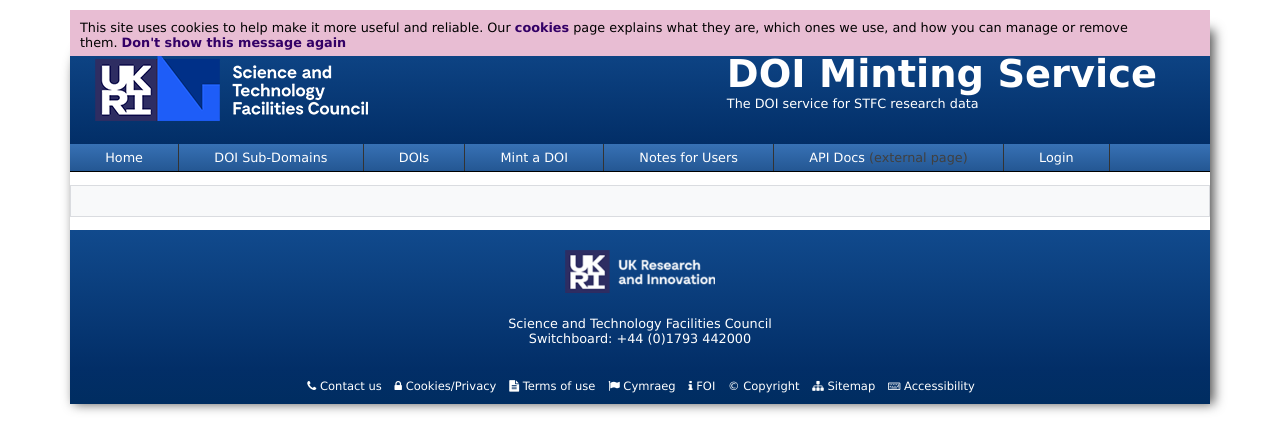
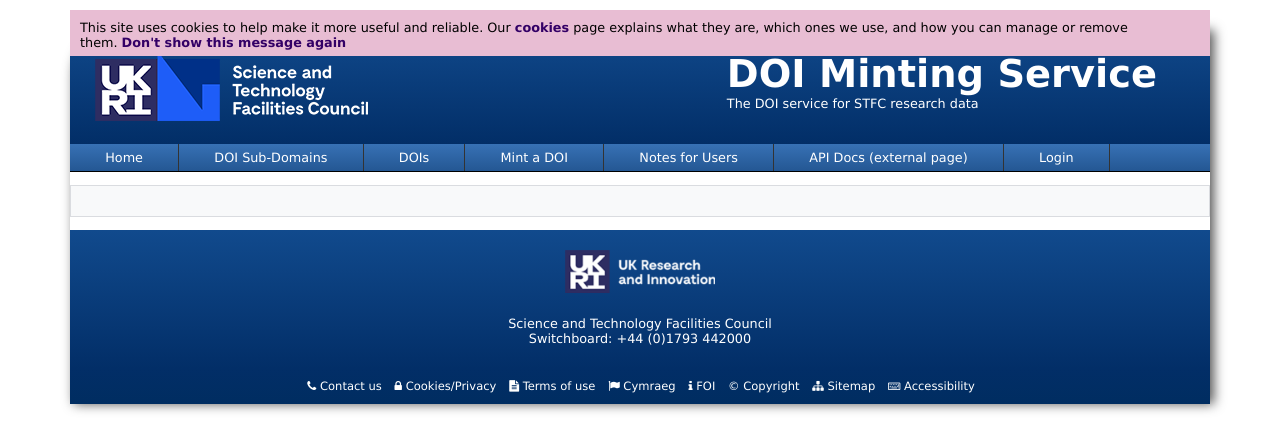
Before and after one commit to ral-facilities/doi_site, a Django app: template doi_site/templates/doi_site/stfc_skin.html in a window 1280 px wide. Shown: the top 444 px of the page. Run offline with Django 3.2, Linux system fonts and the light colour scheme; the template is opened without the code that fills it, so the values that code supplies are empty; parts of the project's set-up code (start-up, migrations or seed data) failed here and were passed over.

Commit message:
update stfc css

```diff
--- a/doi_site/static/doi_site/css/stfc/stfc_style.css
+++ b/doi_site/static/doi_site/css/stfc/stfc_style.css
@@ -342,6 +342,10 @@
     list-style-type: none;
     /* override doi.css */
     border-top: 0px;
+}
+
+#mainNavUL li {
+    color: #fff;
 }
 
 #mainNavUL li a {
```
